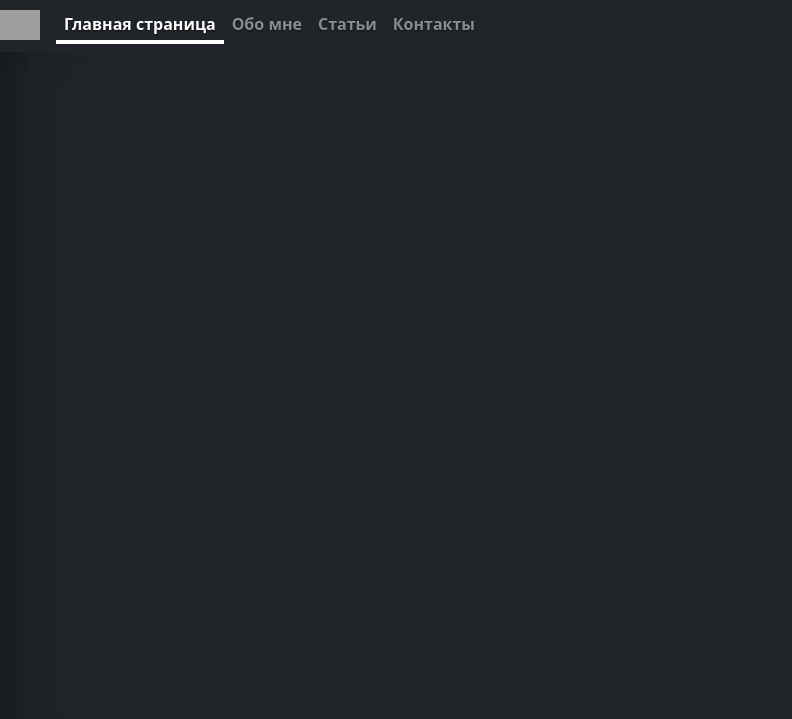
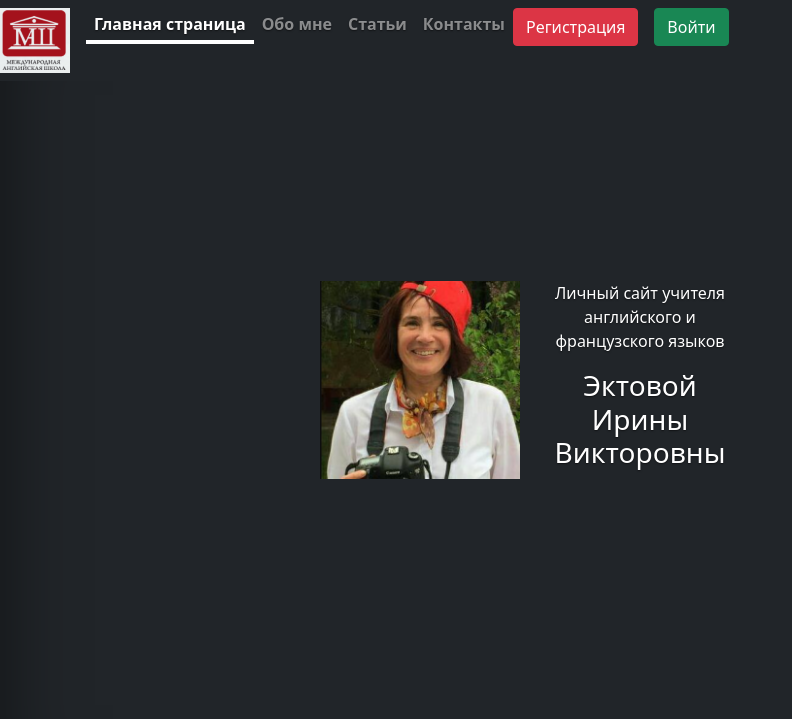
Before and after one commit to qwfTWg73YRCc/TeacherSite, a Django app: page / in a window 1280 px wide. Shown: the top 719 px of the page, without its empty margins (0-792 px from the left). Run offline with Django 3.2, Linux system fonts and the light colour scheme; some libraries are stand-ins or nearby versions; grey boxes are pictures that could not be loaded.

Commit message:
Added 2 buttons to the Navbar

```diff
--- a/MainPage/templates/MainPage/MainPage.html
+++ b/MainPage/templates/MainPage/MainPage.html
@@ -53,16 +53,17 @@
 <div class="cover-container d-flex w-100 h-100 p-3 mx-auto flex-column">
   <header class="mb-auto">
     <div>
-      <h3 class="float-md-start mb-0">Логотип</h3>
+
       <nav class="navbar navbar-expand justify-content-center fixed-top bg-dark">
         <button class="navbar-toggler" type="button" data-toggle="collapse" data-target="#navbarCollapse" aria-controls="navbarCollapse" aria-expanded="false" aria-label="Toggle navigation">
         <span class="navbar-toggler-icon"></span>
         </button>
         <div class="collapse navbar-collapse" id="navbarCollapse">
-        <ul class="navbar-nav nav-masthead mr-auto">
+        <ul class="navbar-nav nav-masthead mr-auto justify-content-center">
         <li class="nav-item">
           <a class="navbar-brand" href="#">
-            <img src="/MainPage/static/Photo.png" alt="Logo" style="width:40px;">
+            {% load static %} <img src="
+            {% static "media/IES.png" %}" alt="Logo" style="width:70px;" />
           </a>
         </li>
         <li class="nav-item active">
@@ -77,12 +78,32 @@
         <li class="nav-item">
           <a class="nav-link" href="#">Контакты</a>
         </li>
+        <li class="nav-item">
+            <button class="btn btn-danger" type="submit">Регистрация</button>
+        </li>
+        <li class="nav-item">
+            <a class="nav-link" href=""> </a>
+        </li>
+        <li class="nav-item">
+            <button class="btn btn-success" type="submit">Войти</button>
+        </li>
         </ul>
         </div>
       </nav>
     </div>
   </header>
 
+  <div class="row">
+  <div class="col-sm-4">
+      <img src="{% static "media/Teacher_Photo.png" %}" alt="teacher_photo.png" style="width:200px;" >
+
+  </div>
+  <div class="col-sm-4">
+      <p>Личный сайт учителя английского и французского языков</p>
+      <h3>Эктовой Ирины Викторовны</h3>
+
+  </div>
+  </div>
 
   <footer class="mt-auto text-white-50">
     <p>Москва 2021 год</p>
--- a/MainPage/urls.py
+++ b/MainPage/urls.py
@@ -1,5 +1,6 @@
 # from django.urls import path
 from django.conf.urls import url
+from django.contrib.staticfiles.urls import staticfiles_urlpatterns
 from . import views
 
 
@@ -7,3 +8,5 @@ from . import views
 urlpatterns = [
     url(r'',views.MainPage_index, name="index"),
 ]
+
+urlpatterns += staticfiles_urlpatterns()
--- a/TeacherSite/urls.py
+++ b/TeacherSite/urls.py
@@ -16,8 +16,11 @@ Including another URLconf
 from django.contrib import admin
 from django.urls import path
 from django.conf.urls import include
+from django.contrib.staticfiles.urls import staticfiles_urlpatterns
 
 urlpatterns = [
     path('admin/', admin.site.urls),
     path('', include('MainPage.urls')),
 ]
+
+urlpatterns += staticfiles_urlpatterns()
```
